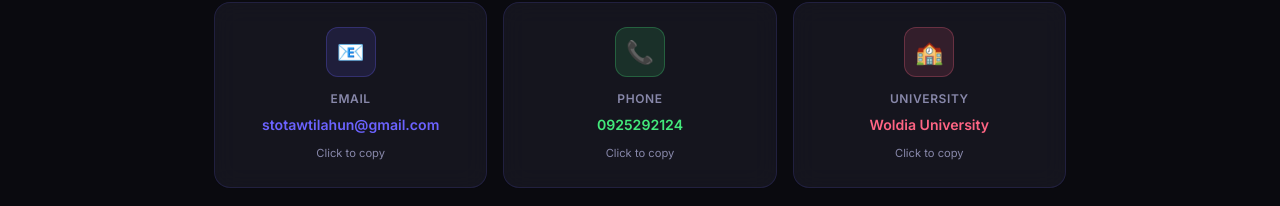
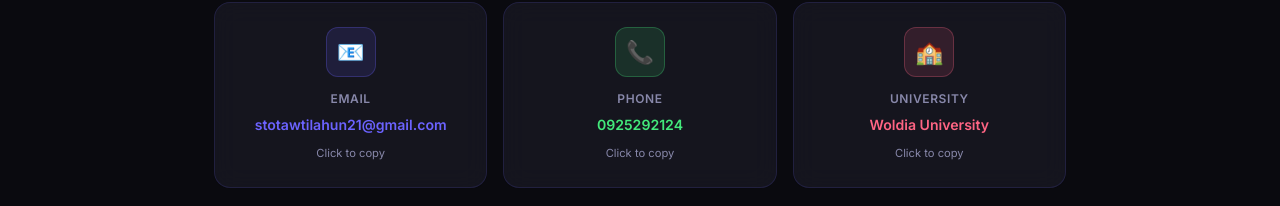
Before and after one commit to stotaw-tilahun/stotaw-portfolio, a Next.js app: page / in a window 1280 px wide. Shown: the part 7508-7714 px from the top of the page. Built offline with nearby package versions, Linux system fonts and the light colour scheme.

Commit message:
Change email address in contact component
Updated email address in contact information.

```diff
--- a/components/Contact.tsx
+++ b/components/Contact.tsx
@@ -25,10 +25,10 @@
     {
       icon: "📧",
       label: "Email",
-      value: "stotawtilahun@gmail.com",
-      href: "mailto:stotawtilahun@gmail.com",
+      value: "stotawtilahun21@gmail.com",
+      href: "mailto:stotawtilahun21@gmail.com",
       color: "#6c63ff",
-      copyValue: "stotawtilahun@gmail.com",
+      copyValue: "stotawtilahun21@gmail.com",
     },
     {
       icon: "📞",
```
